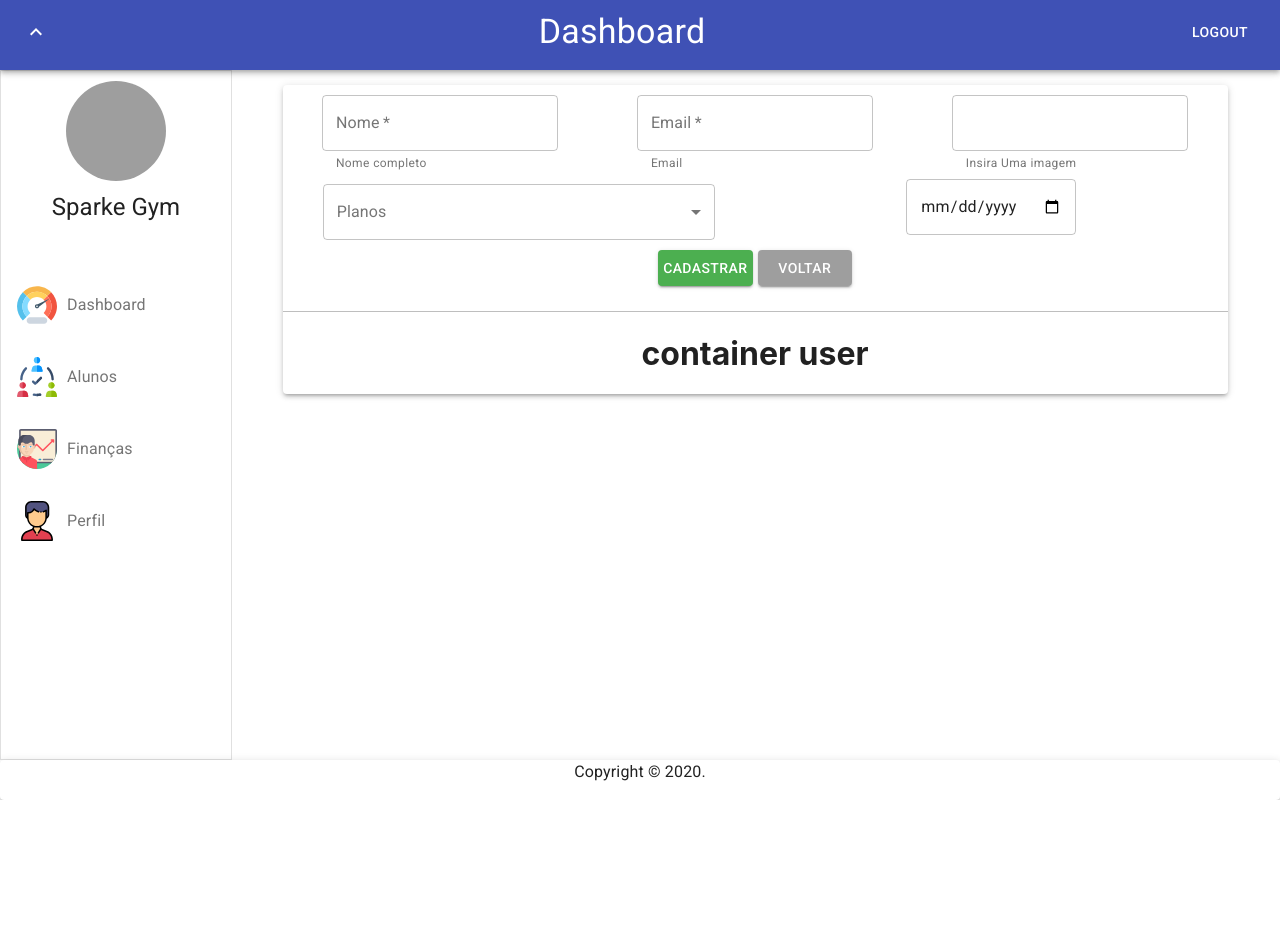
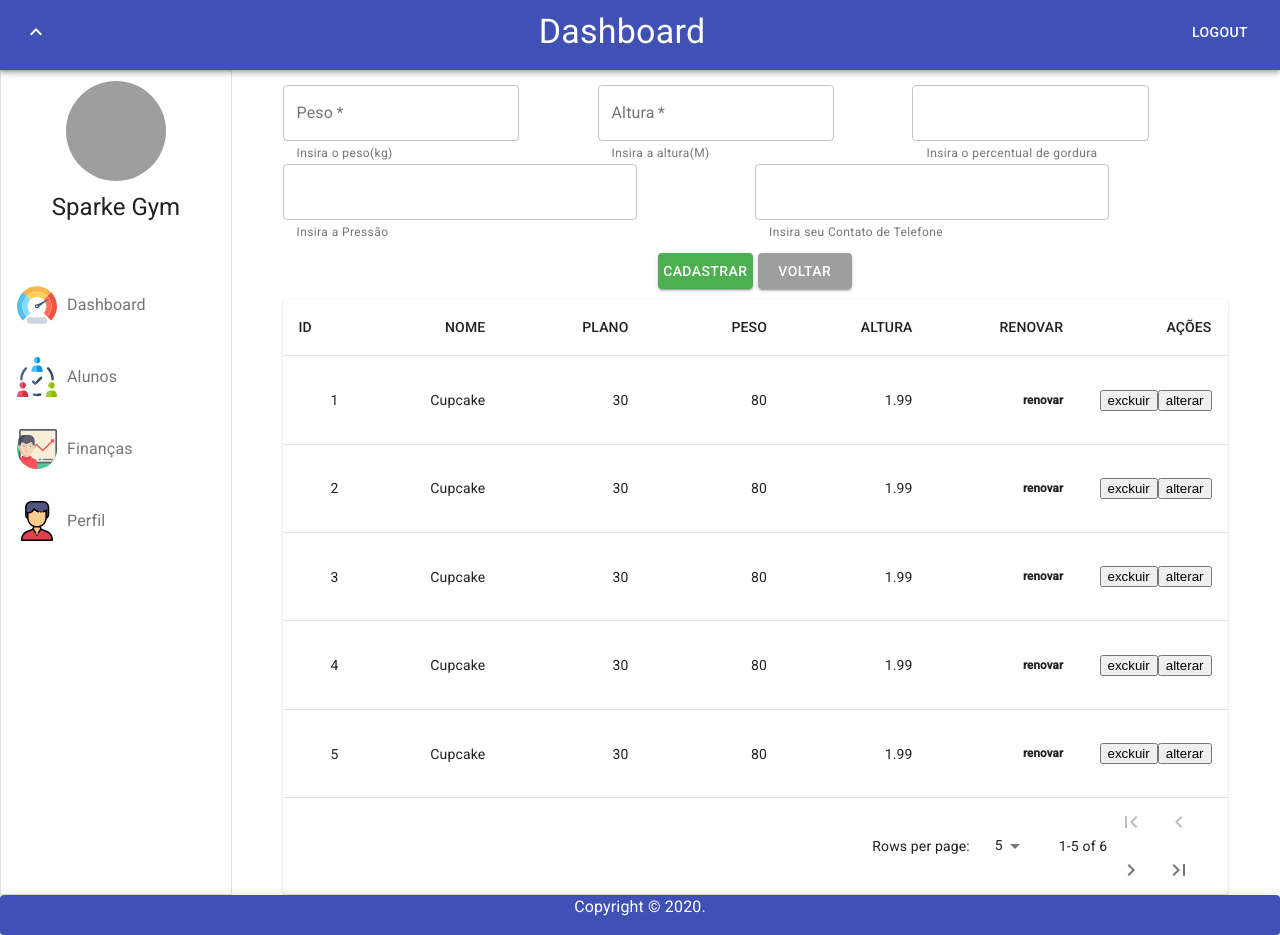
Before and after one commit to raultocantins/acadpro_full, a React (Create React App) app in the folder frontend/: page /home/users in a window 1280 px wide. Both pictures are taken after a click on the button "PRÓXIMO". Before the commit the page ends 800 px from the top, so only its background shows below. Built offline with nearby package versions, Linux system fonts and the light colour scheme; no server answers; grey boxes are pictures that could not be loaded.

Commit message:
Alterando Component Register Users

```diff
--- a/frontend/src/Components/Home/Content/Users.js
+++ b/frontend/src/Components/Home/Content/Users.js
@@ -30,7 +30,7 @@ export default class Users extends Component {
           }}
         >
           <Grid item sm={12} style={{display:'flex',alignItems:'center',justifyContent:"center"}}>
-            <Paper elevation={3} style={{width:'90%'}}>
+            <Paper elevation={0} style={{width:'90%'}}>
              <RegisterUsers/>
             </Paper>
           </Grid>
--- a/frontend/src/Components/Home/Graphics/Graphics.js
+++ b/frontend/src/Components/Home/Graphics/Graphics.js
@@ -52,7 +52,7 @@ export default class Graphics extends Component {
 
   render() {
     return (
-      <Paper elevation={3}>
+      <Paper elevation={0}>
         <div className="graphics">
           <canvas id="lineChart"></canvas>
         </div>
--- a/frontend/src/Components/Home/Graphics/Graphics2.js
+++ b/frontend/src/Components/Home/Graphics/Graphics2.js
@@ -43,7 +43,7 @@ export default class Graphics2 extends Component {
 
   render() {
     return (
-      <Paper elevation={3}>
+      <Paper elevation={0}>
         <div className="graphics">
           <canvas id="doughnutChart"></canvas>
         </div>
--- a/frontend/src/Components/Home/Graphics/Graphics3.js
+++ b/frontend/src/Components/Home/Graphics/Graphics3.js
@@ -4,7 +4,7 @@ import "./Graphics3.css";
 export default class Graphics3 extends Component {
   render() {
     return (
-      <Paper elevation={3}>
+      <Paper elevation={0}>
         <div className="card">
           <div className="card-content">
             <div className="columns columns-kpi is-mobile is-desktop has-block-display">
--- a/frontend/src/Components/Home/Home.js
+++ b/frontend/src/Components/Home/Home.js
@@ -144,8 +144,8 @@ export default class Home extends Component {
         </div>
            </Router>
         <div className="footer">
-          <Paper elevation={3} style={{ height: "100%"}}>
-            <Typography variant="body1" color="default" align="center">
+          <Paper elevation={3} style={{ height: "100%",backgroundColor:"#3f51b5"}}>
+            <Typography variant="body1" style={{color:'#fff'}} align="center">
               {"Copyright © "}
 
               {new Date().getFullYear()}
--- a/frontend/src/Components/Home/RegisterUsers/RegisterStep1.js
+++ b/frontend/src/Components/Home/RegisterUsers/RegisterStep1.js
@@ -9,25 +9,21 @@ import MenuItem from "@material-ui/core/MenuItem";
 import FormControl from "@material-ui/core/FormControl";
 import Select from "@material-ui/core/Select";
 export default class RegisterStep1 extends Component {
-  state = {
-    nameError: "",
-    emailError: "",
-    confirmPasswordError: "",
-    passwordError: "",
-    age: 1,
-  };
+  state={
+
+  }
+
   continue = (e) => {
     e.preventDefault();
     this.props.nextStep();
   };
-  handleChange = (event) => {
-    this.setState({ age: event.target.value });
-  };
+
+
 
   render() {
     const styles = {
       textfield: {
-        marginTop: "10px",width:"75%"
+        width:"75%"
       },
       button: {
         margin: "20px",
@@ -39,13 +35,11 @@ export default class RegisterStep1 extends Component {
 
       grid: {
         display: "flex",
-        flexDirection: "row",
-        alignItems: "center",
-        justifyContent: "center",
+
       },
     };
 
-    const { name, email,date,url} = this.props.values;
+    const {name,email,days,birth,url} = this.props.values;
 
     return (
       <React.Fragment>
@@ -70,7 +64,6 @@ export default class RegisterStep1 extends Component {
                   variant="outlined"
                   style={styles.textfield}
                   floatinglabeltext="Nome"
-                  error={this.state.nameError}
                   helperText={
                     this.state.nameError
                       ? this.state.nameError
@@ -88,9 +81,8 @@ export default class RegisterStep1 extends Component {
                   variant="outlined"
                   style={styles.textfield}
                   floatinglabeltext="Email"
-                  error={this.state.emailError}
                   helperText={
-                    this.state.emailError ? this.state.emailError : "Email"
+                    this.state.emailError ? this.state.emailError : "Insira o Email"
                   }
                 />
               </Grid>
@@ -110,19 +102,19 @@ export default class RegisterStep1 extends Component {
                       ? this.state.urlError
                       : "Insira Uma imagem"
                   }
-                  error={this.state.urlError}
                 />
               </Grid>
-              <Grid item sm={6} style={{display:'flex',justifyContent:"center",alignItens:"center",marginTop:'10px'}}>
+              <Grid item sm={6}  >
                 <FormControl variant="outlined" style={{height:'100%',width:'83%'}} >
                   <InputLabel id="demo-simple-select-outlined-label">
                     Planos
                   </InputLabel>
                   <Select
+
                     labelId="demo-simple-select-outlined-label"
                     id="demo-simple-select-outlined"
-                    value={this.state.age}
-                    onChange={this.handleChange}
+                    value={days}
+                    onChange={this.props.handleChange("days")}
                     label="Planos"
                   >
                     <MenuItem value="">
@@ -140,11 +132,13 @@ export default class RegisterStep1 extends Component {
                   floatinglabeltext="Data de Nascimento"
                   style={{margin:'0px'}}
                   id="outlined-read-only-input"
-
                   type="date"
-                  defaultValue={date}
+                  defaultValue={birth}
                   onChange={this.props.handleChange("birth")}
                   variant="outlined"
+                  helperText={
+                    this.state.emailError ? this.state.emailError : "Data de nascimento"
+                  }
 
                 />
               </Grid>
@@ -167,10 +161,22 @@ export default class RegisterStep1 extends Component {
                   style={{
                     width: "10%",
                     marginTop: "10px",
+                    marginRight: "5px",
                     backgroundColor: "rgb(76, 175, 80)",
                   }}
                 >
                   Próximo
+                </Button>
+                <Button
+                  variant="contained"
+                  color="primary"
+                  style={{
+                    width: "10%",
+                    marginTop: "10px",
+                    backgroundColor: "rgb(220, 0, 78)",
+                  }}
+                >
+                  Limpar
                 </Button>
               </Grid>
             </Grid>
--- a/frontend/src/Components/Home/RegisterUsers/RegisterStep2.js
+++ b/frontend/src/Components/Home/RegisterUsers/RegisterStep2.js
@@ -4,10 +4,6 @@ import TextField from "@material-ui/core/TextField";
 import Button from "@material-ui/core/Button";
 import Grid from "@material-ui/core/Grid";
 import Box from "@material-ui/core/Box";
-import MenuItem from "@material-ui/core/MenuItem";
-import FormControl from "@material-ui/core/FormControl";
-import Select from "@material-ui/core/Select";
-import InputLabel from "@material-ui/core/InputLabel";
 export default class RegisterStep2 extends Component {
   state = {
     nameError: "",
@@ -22,7 +18,7 @@ export default class RegisterStep2 extends Component {
   render() {
     const styles = {
       textfield: {
-        marginTop: "10px",
+        marginTop: "0",
         width: "75%",
       },
       button: {
@@ -35,12 +31,10 @@ export default class RegisterStep2 extends Component {
 
       grid: {
         display: "flex",
-        flexDirection: "row",
-        alignItems: "center",
-        justifyContent: "center",
+
       },
     };
-    const { name, email } = this.props.values;
+    const { height, weight, fat, pressure, number } = this.props.values;
 
     return (
       <React.Fragment>
@@ -58,17 +52,16 @@ export default class RegisterStep2 extends Component {
                 <TextField
                   required
                   id="outlined-read-only-input"
-                  label="Nome"
-                  defaultValue={name}
-                  onChange={this.props.handleChange("name")}
+                  label="Peso"
+                  defaultValue={weight}
+                  onChange={this.props.handleChange("weight")}
                   variant="outlined"
                   style={styles.textfield}
-                  floatinglabeltext="Nome"
-                  error={this.state.nameError}
+                  floatinglabeltext="Peso"
                   helperText={
                     this.state.nameError
                       ? this.state.nameError
-                      : "Nome completo"
+                      : "Insira o peso(kg)"
                   }
                 />
               </Grid>
@@ -76,82 +69,88 @@ export default class RegisterStep2 extends Component {
                 <TextField
                   required
                   id="outlined-read-only-input"
-                  label="Email"
-                  defaultValue={name}
-                  onChange={this.props.handleChange("email")}
+                  label="Altura"
+                  defaultValue={height}
+                  onChange={this.props.handleChange("height")}
                   variant="outlined"
                   style={styles.textfield}
-                  floatinglabeltext="Email"
-                  error={this.state.nameError}
+                  floatinglabeltext="Altura"
                   helperText={
-                    this.state.nameError ? this.state.nameError : "Email"
+                    this.state.nameError
+                      ? this.state.nameError
+                      : "Insira a altura(M)"
                   }
                 />
               </Grid>
               <Grid item sm={4} style={styles.grid}>
                 <TextField
                   required
-                  floatinglabeltext="Data de Nascimento"
+                  floatinglabeltext="Percentual de Gordura"
                   style={styles.textfield}
                   id="outlined-read-only-input"
                   type="text"
-                  defaultValue={email}
-                  onChange={(e) => {
-                    this.img(e);
-                  }}
+                  defaultValue={fat}
+                  onChange={this.props.handleChange("fat")}
                   variant="outlined"
                   helperText={
                     this.state.emailError
                       ? this.state.emailError
-                      : "Insira Uma imagem"
+                      : "Insira o percentual de gordura"
                   }
-                  error={this.state.emailError}
                 />
               </Grid>
               <Grid
                 item
-                sm={6}
+                sm={12}
                 style={{
                   display: "flex",
                   justifyContent: "center",
                   alignItens: "center",
-                  marginTop: "10px",
+
                 }}
               >
-                <FormControl
-                  variant="outlined"
-                  style={{ height: "100%", width: "83%" }}
+                <Grid
+                  item
+                  sm={6}
+
                 >
-                  <InputLabel id="demo-simple-select-outlined-label">
-                    Planos
-                  </InputLabel>
-                  <Select
-                    labelId="demo-simple-select-outlined-label"
-                    id="demo-simple-select-outlined"
-                    value={this.state.age}
-                    onChange={this.handleChange}
-                    label="Planos"
-                  >
-                    <MenuItem value="">
-                      <em>None</em>
-                    </MenuItem>
-                    <MenuItem value={30}>30 Dias R$70,00</MenuItem>
-                    <MenuItem value={90}>90 Dias R$200,00</MenuItem>
-                    <MenuItem value={365}>Anual R$700,00</MenuItem>
-                  </Select>
-                </FormControl>
-              </Grid>
-              <Grid item sm={6} style={styles.grid}>
-                <TextField
-                  required
-                  floatinglabeltext="Data de Nascimento"
-                  style={{ margin: "0px" }}
-                  id="outlined-read-only-input"
-                  type="date"
-                  defaultValue={email}
-                  onChange={this.props.handleChange("birth")}
-                  variant="outlined"
-                />
+                  <TextField
+                    required
+                    floatinglabeltext="Pressão"
+                    style={styles.textfield}
+                    id="outlined-read-only-input"
+                    type="text"
+                    defaultValue={pressure}
+                    onChange={this.props.handleChange("pressure")}
+                    variant="outlined"
+                    helperText={
+                      this.state.emailError
+                        ? this.state.emailError
+                        : "Insira a Pressão"
+                    }
+                  />
+                </Grid>
+                <Grid
+                  item
+                  sm={6}
+
+                >
+                  <TextField
+                    required
+                    floatinglabeltext="Contato"
+                    style={styles.textfield}
+                    id="outlined-read-only-input"
+                    type="text"
+                    defaultValue={number}
+                    onChange={this.props.handleChange("number")}
+                    variant="outlined"
+                    helperText={
+                      this.state.emailError
+                        ? this.state.emailError
+                        : "Insira seu Contato de Telefone"
+                    }
+                  />
+                </Grid>
               </Grid>
 
               <Grid
@@ -169,7 +168,7 @@ export default class RegisterStep2 extends Component {
                     variant="contained"
                     color="primary"
                     style={{
-                        width: "10%",
+                      width: "10%",
                       marginTop: "10px",
                       marginRight: "5px",
                       backgroundColor: "red",
@@ -182,7 +181,7 @@ export default class RegisterStep2 extends Component {
                     variant="contained"
                     color="primary"
                     style={{
-                        width: "10%",
+                      width: "10%",
                       marginTop: "10px",
                       marginRight: "5px",
                       backgroundColor: "rgb(76, 175, 80)",
--- a/frontend/src/Components/Home/RegisterUsers/RegisterUsers.css
+++ b/frontend/src/Components/Home/RegisterUsers/RegisterUsers.css
@@ -2,6 +2,6 @@
     display: flex;
     justify-content: center;
     align-items: center;
-    border-top: 1px solid rgba(0, 0, 0, 0.253);
+
     margin-top: 15px;
 }
--- a/frontend/src/Components/Home/RegisterUsers/RegisterUsers.js
+++ b/frontend/src/Components/Home/RegisterUsers/RegisterUsers.js
@@ -2,18 +2,65 @@ import { Component } from "react";
 import React from "react";
 import Step1 from "./RegisterStep1";
 import Step2 from "./RegisterStep2";
+import api from '../../../api'
 import "./RegisterUsers.css";
-export default class RegisterUsers extends Component {
-  state = {
-    step: 1,
-    del:false,
-    name: "",
-    email: "",
-    number: "",
-    kit: "",
-    url: "",
-    date: "",
-  };
+import Table from '@material-ui/core/Table';
+import TableBody from '@material-ui/core/TableBody';
+import TableCell from '@material-ui/core/TableCell';
+import TableContainer from '@material-ui/core/TableContainer';
+import TableHead from '@material-ui/core/TableHead';
+import TableRow from '@material-ui/core/TableRow';
+import Paper from '@material-ui/core/Paper';
+import TableFooter from '@material-ui/core/TableFooter';
+import TablePagination from '@material-ui/core/TablePagination';
+import IconButton from '@material-ui/core/IconButton';
+import FirstPageIcon from '@material-ui/icons/FirstPage';
+import KeyboardArrowLeft from '@material-ui/icons/KeyboardArrowLeft';
+import KeyboardArrowRight from '@material-ui/icons/KeyboardArrowRight';
+import LastPageIcon from '@material-ui/icons/LastPage';
+import PropTypes from 'prop-types';
+import { makeStyles, useTheme } from '@material-ui/core/styles';
+export default class Registerusers extends Component{
+  state={
+    step:1,
+    name:'',
+    email:'',
+    number:'',
+    days:'',
+    height:'',
+     weight:'',
+    fat:'',
+   pressure:'',
+   birth:'',
+  url:'',
+    page:0,
+    rowsPerPage:5,
+  data:[
+    {id:1,name:'Cupcake',plan:30,peso:80,altura:1.99},
+    {id:2,name:'Cupcake',plan:30,peso:80,altura:1.99},
+    {id:3,name:'Cupcake',plan:30,peso:80,altura:1.99},
+    {id:4,name:'Cupcake',plan:30,peso:80,altura:1.99},
+    {id:5,name:'Cupcake',plan:30,peso:80,altura:1.99},
+    {id:6,name:'Cupcake',plan:30,peso:80,altura:1.99},
+    ]
+  }
+constructor(props){
+  super(props)
+this.CustomPaginationActionsTable=this.CustomPaginationActionsTable.bind(this)
+this.handleChange=this.handleChange.bind(this)
+this.nextStep=this.nextStep.bind(this)
+
+}
+componentDidMount(){
+  api.get('/users')
+  .then(res=>{
+this.setState({data:res.data})
+  })
+  .catch(err=>{
+    console.log(err)
+  })
+}
+
 nextStep = () => {
   const { step } = this.state;
   this.setState({ step: step + 1 });
@@ -23,30 +70,160 @@ export default class RegisterUsers extends Component {
   this.setState({ step: step - 1 });
 };
 handleChange = (input) => (e) => {
-    console.log(input);
   this.setState({ [input]: e.target.value });
 };
 
-  render() {
-    const { step, name, email, number, kit, url, date,del } = this.state;
-    const values = {
-      step,
-      name,
-      email,
-      number,
-      kit,
-      url,
-      date,
-      del
+
+
+TablePaginationActions(props) {
+  var propTypes={ count: PropTypes.number.isRequired,
+    onChangePage: PropTypes.func.isRequired,
+    page: PropTypes.number.isRequired,
+    rowsPerPage: PropTypes.number.isRequired,}
+      const theme = useTheme();
+      const { count, page, rowsPerPage, onChangePage } = props;
+      const handleFirstPageButtonClick = (event) => {
+        onChangePage(event, 0);
+      };
+
+      const handleBackButtonClick = (event) => {
+        onChangePage(event, page - 1);
+      };
+
+      const handleNextButtonClick = (event) => {
+        onChangePage(event, page + 1);
+      };
+
+      const handleLastPageButtonClick = (event) => {
+        onChangePage(event, Math.max(0, Math.ceil(count / rowsPerPage) - 1));
       };
 
       return (
+        <div >
+          <IconButton
+            onClick={handleFirstPageButtonClick}
+            disabled={page === 0}
+            aria-label="first page"
+          >
+            {theme.direction === 'rtl' ? <LastPageIcon /> : <FirstPageIcon />}
+          </IconButton>
+          <IconButton onClick={handleBackButtonClick} disabled={page === 0} aria-label="previous page">
+            {theme.direction === 'rtl' ? <KeyboardArrowRight /> : <KeyboardArrowLeft />}
+          </IconButton>
+          <IconButton
+            onClick={handleNextButtonClick}
+            disabled={page >= Math.ceil(count / rowsPerPage) - 1}
+            aria-label="next page"
+          >
+            {theme.direction === 'rtl' ? <KeyboardArrowLeft /> : <KeyboardArrowRight />}
+          </IconButton>
+          <IconButton
+            onClick={handleLastPageButtonClick}
+            disabled={page >= Math.ceil(count / rowsPerPage) - 1}
+            aria-label="last page"
+          >
+            {theme.direction === 'rtl' ? <FirstPageIcon /> : <LastPageIcon />}
+          </IconButton>
+        </div>
+      );
+    }
+
+  CustomPaginationActionsTable() {
+      const emptyRows = this.state.rowsPerPage - Math.min(this.state.rowsPerPage, this.state.data.length - this.state.page * this.state.rowsPerPage);
+      const handleChangePage = (event, newPage) => {
+        this.setState({page:newPage})
+      };
+      const handleChangeRowsPerPage = (event) => {
+        this.setState({rowsPerPage:parseInt(event.target.value, 10)})
+      this.setState({page:0})
+      };
+          return (
+        <TableContainer component={Paper}>
+          <Table  aria-label="custom pagination table">
+            <TableHead>
+              <TableRow>
+                <TableCell>ID</TableCell>
+                <TableCell align="right">NOME</TableCell>
+                <TableCell align="right">PLANO</TableCell>
+                <TableCell align="right">PESO</TableCell>
+                <TableCell align="right">ALTURA</TableCell>
+                <TableCell align="right">RENOVAR</TableCell>
+                <TableCell align="right">AÇÕES</TableCell>
+              </TableRow>
+            </TableHead>
+            <TableBody>
+
+              {(this.state.rowsPerPage > 0
+                ? this.state.data.slice(this.state.page * this.state.rowsPerPage, this.state.page * this.state.rowsPerPage + this.state.rowsPerPage)
+                : this.state.data
+              ).map((row) => (
+
+                <TableRow key={row.name}>
+                  <TableCell style={{ width: 60 }} align="right">
+                    {row.id}
+                  </TableCell>
+                  <TableCell style={{ width: 160 }} align="right">
+                    {row.name}
+                  </TableCell>
+                  <TableCell style={{ width: 160 }} align="right">
+                    {row.plan}
+                  </TableCell>
+                  <TableCell style={{ width: 160 }} align="right">
+                    {row.peso}
+                  </TableCell>
+                  <TableCell style={{ width: 160 }} align="right">
+                    {row.altura}
+                  </TableCell>
+                  <TableCell style={{ width: 160 }} align="right">
+                    <h5>renovar</h5>
+                  </TableCell>
+                  <TableCell style={{ width: 160 }} align="right">
+                    <button onClick={()=>alert(row.id)}>exckuir</button>
+                    <button onClick={()=>alert(row.id)} >alterar</button>
+                  </TableCell>
+                </TableRow>
+              ))}
+
+              {emptyRows > 0 && (
+                <TableRow style={{ height: 53 * emptyRows }}>
+                  <TableCell colSpan={6} />
+                </TableRow>
+              )}
+            </TableBody>
+            <TableFooter>
+              <TableRow>
+                <TablePagination
+                  rowsPerPageOptions={[5, 10, 25, { label: 'All', value: -1 }]}
+                  colSpan={7}
+                  count={this.state.data.length}
+                  rowsPerPage={this.state.rowsPerPage}
+                  page={this.state.page}
+                  SelectProps={{
+                    inputProps: { 'aria-label': 'rows per page' },
+                    native: true,
+                  }}
+                  onChangePage={handleChangePage}
+                  onChangeRowsPerPage={handleChangeRowsPerPage}
+                  ActionsComponent={this.TablePaginationActions}
+                />
+              </TableRow>
+            </TableFooter>
+          </Table>
+        </TableContainer>
+      );
+    }
+render(){
+  const {name,email,number,days,height,weight,fat,pressure,birth,url}=this.state
+  const values={name,email,number,days,height,weight,fat,pressure,birth,url}
+  return(
     <div>
        {this.state.step === 1 ? (
           <Step1
             nextStep={this.nextStep}
             handleChange={this.handleChange}
             values={values}
+
+
           />
         ) : (
           <Step2
@@ -55,10 +232,8 @@ export default class RegisterUsers extends Component {
             values={values}
           />
         )}
-        <div className="container-user">
-          <h1>container user</h1>
+      {this.CustomPaginationActionsTable()}
     </div>
-      </div>
-    );
+  )
 }
   }
```
Also changed, not shown: frontend/src/Components/Home/Menu.js (+4 -4 lines). Lines whose indentation alone changed are shown as unchanged.
